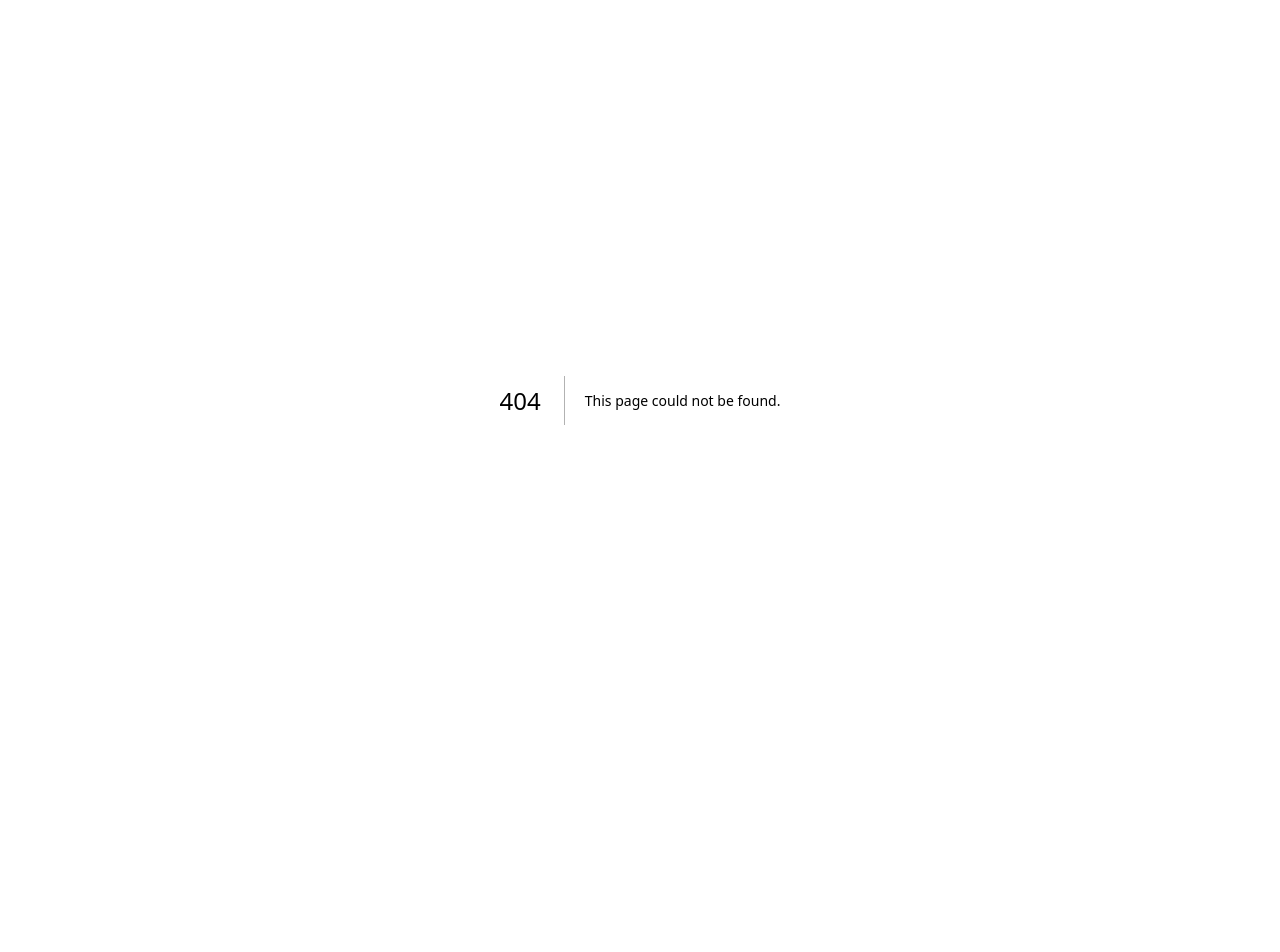
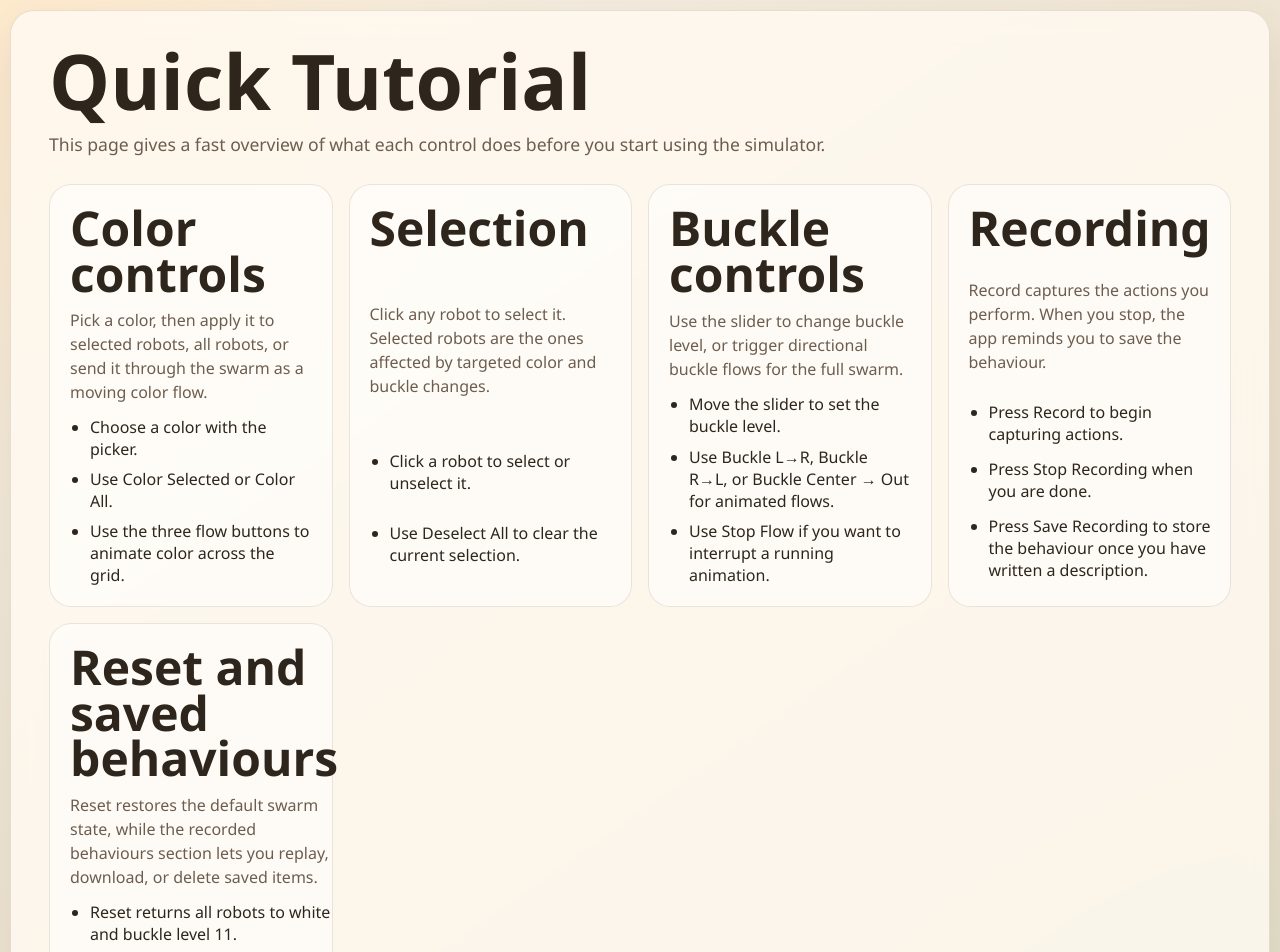
Before and after one commit to MerihanAlhafnawi/SwarmGardenSimulator, a Next.js app: page /tutorial in a window 1280 px wide. Before the commit this address had no page. Shown: the top 952 px of the page. Before the commit the page ends 800 px from the top, so only its background shows below. Built offline with nearby package versions, Linux system fonts and the light colour scheme.

Commit message:
Add tutorial page and intro links

```diff
--- a/src/app/globals.css
+++ b/src/app/globals.css
@@ -78,6 +78,11 @@ a {
 
 .intro-hero {
   width: 100%;
+  display: grid;
+  gap: 28px;
+}
+
+.tutorial-hero {
   display: grid;
   gap: 28px;
 }
@@ -331,6 +336,7 @@ button:disabled {
 
 .intro-actions {
   display: flex;
+  gap: 12px;
   justify-content: flex-end;
 }
 
@@ -349,6 +355,37 @@ button:disabled {
 .intro-next:hover {
   transform: translateY(-1px);
   background: rgba(255, 255, 255, 0.95);
+}
+
+.ghost-link {
+  background: rgba(239, 232, 220, 0.82);
+}
+
+.tutorial-grid {
+  display: grid;
+  grid-template-columns: repeat(auto-fit, minmax(280px, 1fr));
+  gap: 16px;
+}
+
+.tutorial-card {
+  border: 1px solid rgba(116, 83, 54, 0.14);
+  border-radius: 22px;
+  padding: 20px;
+  background: rgba(255, 255, 255, 0.58);
+  display: grid;
+  gap: 12px;
+}
+
+.tutorial-card p {
+  color: var(--muted);
+  line-height: 1.5;
+}
+
+.tutorial-list {
+  padding-left: 20px;
+  color: var(--text);
+  display: grid;
+  gap: 8px;
 }
 
 @media (max-width: 720px) {
--- a/src/app/page.tsx
+++ b/src/app/page.tsx
@@ -16,6 +16,9 @@ export default function HomePage() {
         </div>
 
         <div className="intro-actions">
+          <Link href="/tutorial" className="intro-next ghost-link">
+            Tutorial
+          </Link>
           <Link href="/application" className="intro-next">
             Next
           </Link>
--- /dev/null
+++ b/src/app/tutorial/page.tsx
@@ -0,0 +1,73 @@
+import Link from "next/link";
+
+const tutorialSections = [
+  {
+    title: "Color controls",
+    description:
+      "Pick a color, then apply it to selected robots, all robots, or send it through the swarm as a moving color flow.",
+    items: ["Choose a color with the picker.", "Use Color Selected or Color All.", "Use the three flow buttons to animate color across the grid."],
+  },
+  {
+    title: "Selection",
+    description:
+      "Click any robot to select it. Selected robots are the ones affected by targeted color and buckle changes.",
+    items: ["Click a robot to select or unselect it.", "Use Deselect All to clear the current selection."],
+  },
+  {
+    title: "Buckle controls",
+    description:
+      "Use the slider to change buckle level, or trigger directional buckle flows for the full swarm.",
+    items: ["Move the slider to set the buckle level.", "Use Buckle L→R, Buckle R→L, or Buckle Center → Out for animated flows.", "Use Stop Flow if you want to interrupt a running animation."],
+  },
+  {
+    title: "Recording",
+    description:
+      "Record captures the actions you perform. When you stop, the app reminds you to save the behaviour.",
+    items: ["Press Record to begin capturing actions.", "Press Stop Recording when you are done.", "Press Save Recording to store the behaviour once you have written a description."],
+  },
+  {
+    title: "Reset and saved behaviours",
+    description:
+      "Reset restores the default swarm state, while the recorded behaviours section lets you replay, download, or delete saved items.",
+    items: ["Reset returns all robots to white and buckle level 11.", "Recorded behaviours shows what you saved in the current session.", "Delete removes a saved behaviour permanently from the database."],
+  },
+];
+
+export default function TutorialPage() {
+  return (
+    <main className="page-shell">
+      <section className="hero tutorial-hero">
+        <div className="tutorial-header">
+          <h1>Quick Tutorial</h1>
+          <p className="intro-text">
+            This page gives a fast overview of what each control does before you start using the
+            simulator.
+          </p>
+        </div>
+
+        <div className="tutorial-grid">
+          {tutorialSections.map((section) => (
+            <article key={section.title} className="tutorial-card">
+              <h2>{section.title}</h2>
+              <p>{section.description}</p>
+              <ul className="tutorial-list">
+                {section.items.map((item) => (
+                  <li key={item}>{item}</li>
+                ))}
+              </ul>
+            </article>
+          ))}
+        </div>
+
+        <div className="intro-actions">
+          <Link href="/" className="intro-next ghost-link">
+            Back
+          </Link>
+          <Link href="/application" className="intro-next">
+            Open Application
+          </Link>
+        </div>
+      </section>
+    </main>
+  );
+}
```
